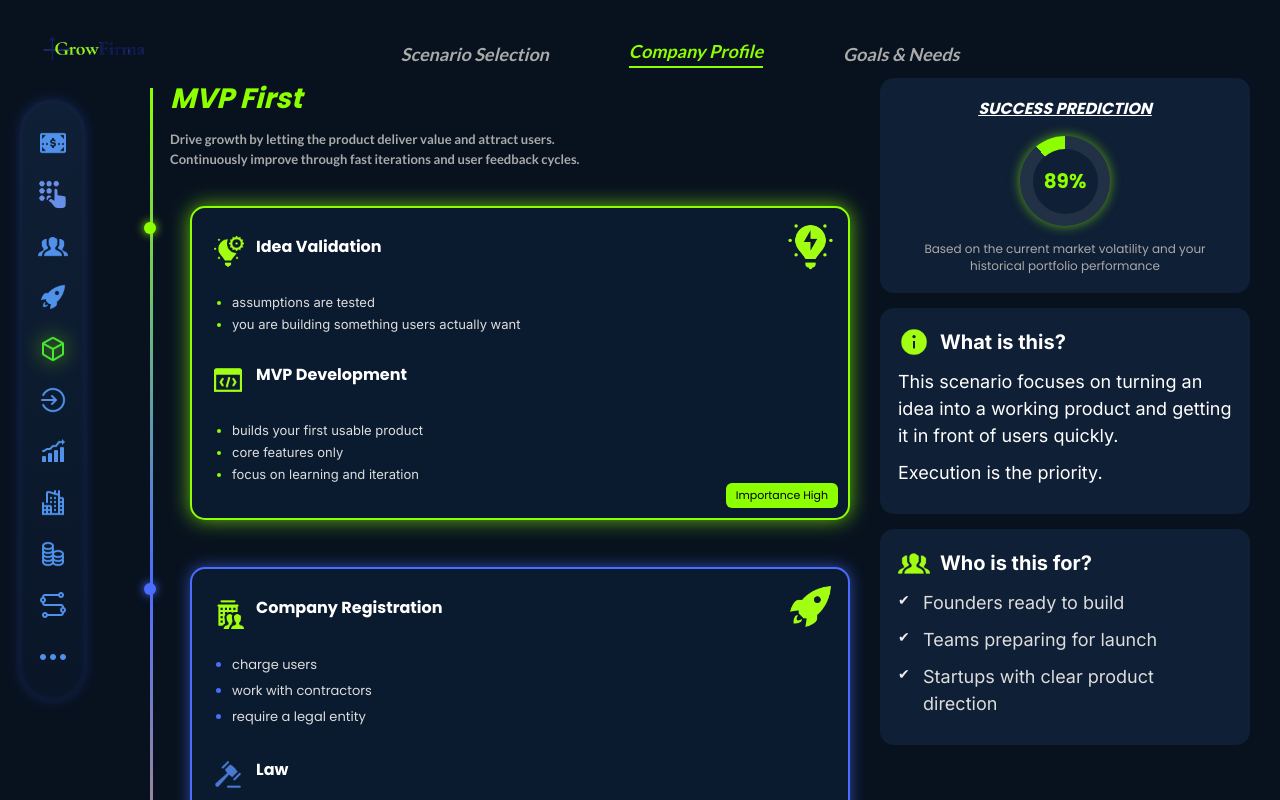
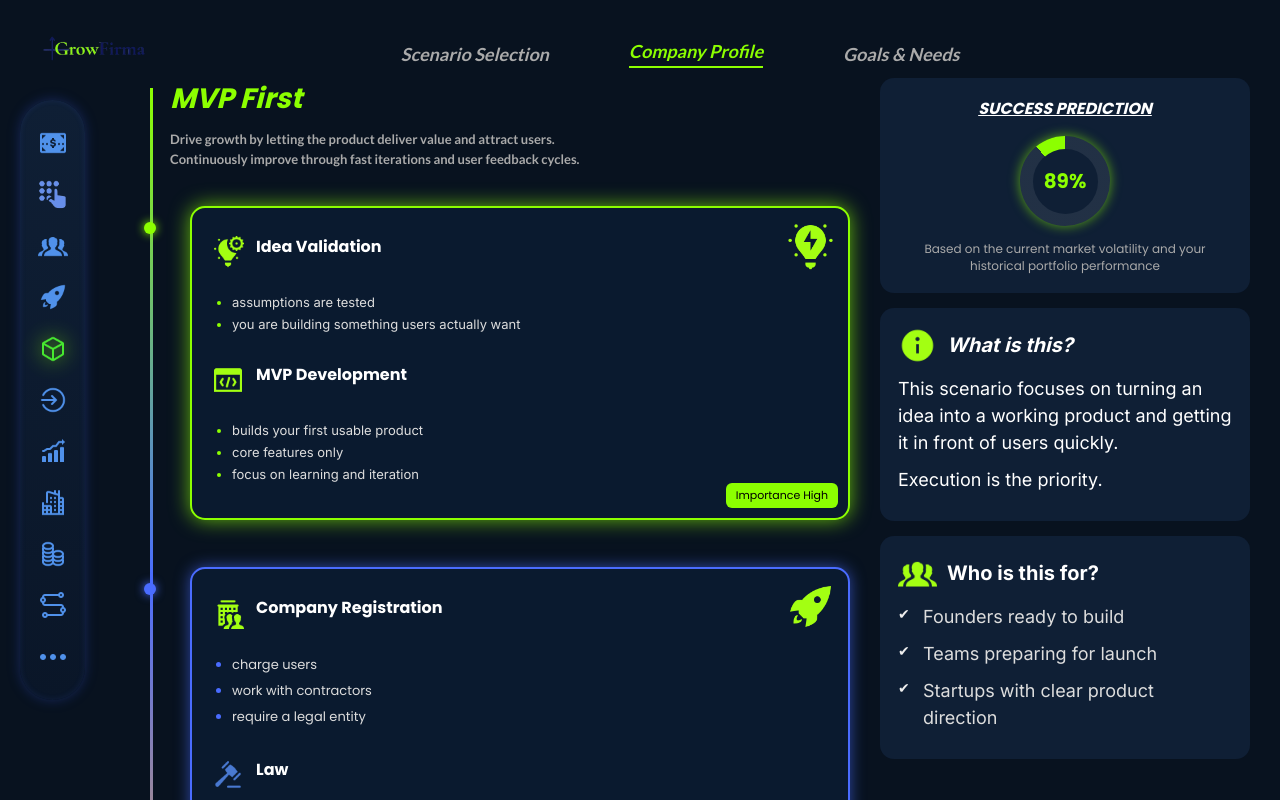
Before and after one commit to Nithyavarshini07/Growfirma, a React (Vite) app: page /mvp-first in a window 1280 px wide. Built offline with nearby package versions, Linux system fonts and the light colour scheme.

Commit message:
updated UI sections with consistent styling

```diff
--- a/src/MVPFirst.css
+++ b/src/MVPFirst.css
@@ -153,3 +153,24 @@ body {
   bottom: 20px;
   right: 20px;
 }
+.what-title,
+.who-title {
+  font-family: 'Inter', sans-serif;
+  font-size: 20px;
+}
+
+.what-text {
+  font-family: 'Inter', sans-serif;
+  font-size: 20px;
+}
+
+.who-list li {
+  font-family: 'Inter', sans-serif;
+  font-size: 20px;
+}
+
+.what-icon,
+.who-icon {
+  width: 39px;
+  height: 39px;
+}
--- a/src/MVPFirst.jsx
+++ b/src/MVPFirst.jsx
@@ -169,10 +169,14 @@ function MVPFirst() {
         <div className="rf-right">
 
           <div className="success-box">
-            <h4 className="sp-title"><i><u>SUCCESS PREDICTION</u></i></h4>
+  <h4 className="sp-title">
+    <i><u>SUCCESS PREDICTION</u></i>
+  </h4>
+
   <div className="progress-circle">
     <span>89%</span>
   </div>
+
   <p className="sp-desc">
     Based on the current market volatility and your historical portfolio performance
   </p>
@@ -180,22 +184,27 @@ function MVPFirst() {
 
 <div className="info-box">
   <div className="info-title">
-              <img src="/assets/what.png" className="box-icon" />
-              <h4>What is this?</h4>
+    <img src="/assets/what.png" alt="info" className="box-icon what-icon" />
+    <h4 className="what-title">What is this?</h4>
   </div>
-            <p>
+
+  <p className="what-text">
     This scenario focuses on turning an idea into a working product and
     getting it in front of users quickly.
   </p>
-            <p>Execution is the priority.</p>
+
+  <p className="what-text">
+    Execution is the priority.
+  </p>
 </div>
 
 <div className="info-box">
   <div className="info-title">
-              <img src="/assets/whatfor.png" className="box-icon" />
-              <h4>Who is this for?</h4>
+    <img src="/assets/whatfor.png" alt="users" className="box-icon who-icon" />
+    <h4 className="who-title">Who is this for?</h4>
   </div>
-            <ul className="tick-list">
+
+  <ul className="tick-list who-list">
     <li>Founders ready to build</li>
     <li>Teams preparing for launch</li>
     <li>Startups with clear product direction</li>
--- a/src/SideHustle.css
+++ b/src/SideHustle.css
@@ -167,3 +167,28 @@ body {
   bottom: 20px;
   right: 20px;
 }
+.what-title {
+  font-family: 'Inter', sans-serif;
+  font-size: 20px;
+  font-style: italic;
+}
+
+.what-text {
+  font-family: 'Inter', sans-serif;
+  font-size: 20px;
+}
+
+.what-icon, .who-icon {
+  width: 39px;
+  height: 39px;
+}
+
+.who-title {
+  font-family: 'Inter', sans-serif;
+  font-size: 20px;
+}
+
+.who-list li {
+  font-family: 'Inter', sans-serif;
+  font-size: 20px;
+}
--- a/src/SideHustle.jsx
+++ b/src/SideHustle.jsx
@@ -173,25 +173,26 @@ function SideHustle() {
 
         <div className="info-box">
   <div className="info-title">
-              <img src="/assets/what.png" className="box-icon" />
-              <h4>What is this?</h4>
+    <img src="/assets/what.png" alt="info" className="box-icon what-icon" />
+    <h4 className="what-title">What is this?</h4>
   </div>
 
-            <p>
+  <p className="what-text">
     This scenario is about testing an idea with minimal risk and commitment.
   </p>
-            <p>
+
+  <p className="what-text">
     You are exploring, not building a full company yet.
   </p>
 </div>
 
 <div className="info-box">
   <div className="info-title">
-              <img src="/assets/whatfor.png" className="box-icon" />
-              <h4>Who is this for?</h4>
+    <img src="/assets/whatfor.png" alt="users" className="box-icon who-icon" />
+    <h4 className="who-title">Who is this for?</h4>
   </div>
 
-            <ul className="tick-list">
+  <ul className="tick-list who-list">
     <li>Part-time founders</li>
     <li>Students and professionals testing ideas</li>
     <li>Solo builders who want flexibility</li>
```
Lines whose indentation alone changed are shown as unchanged.
